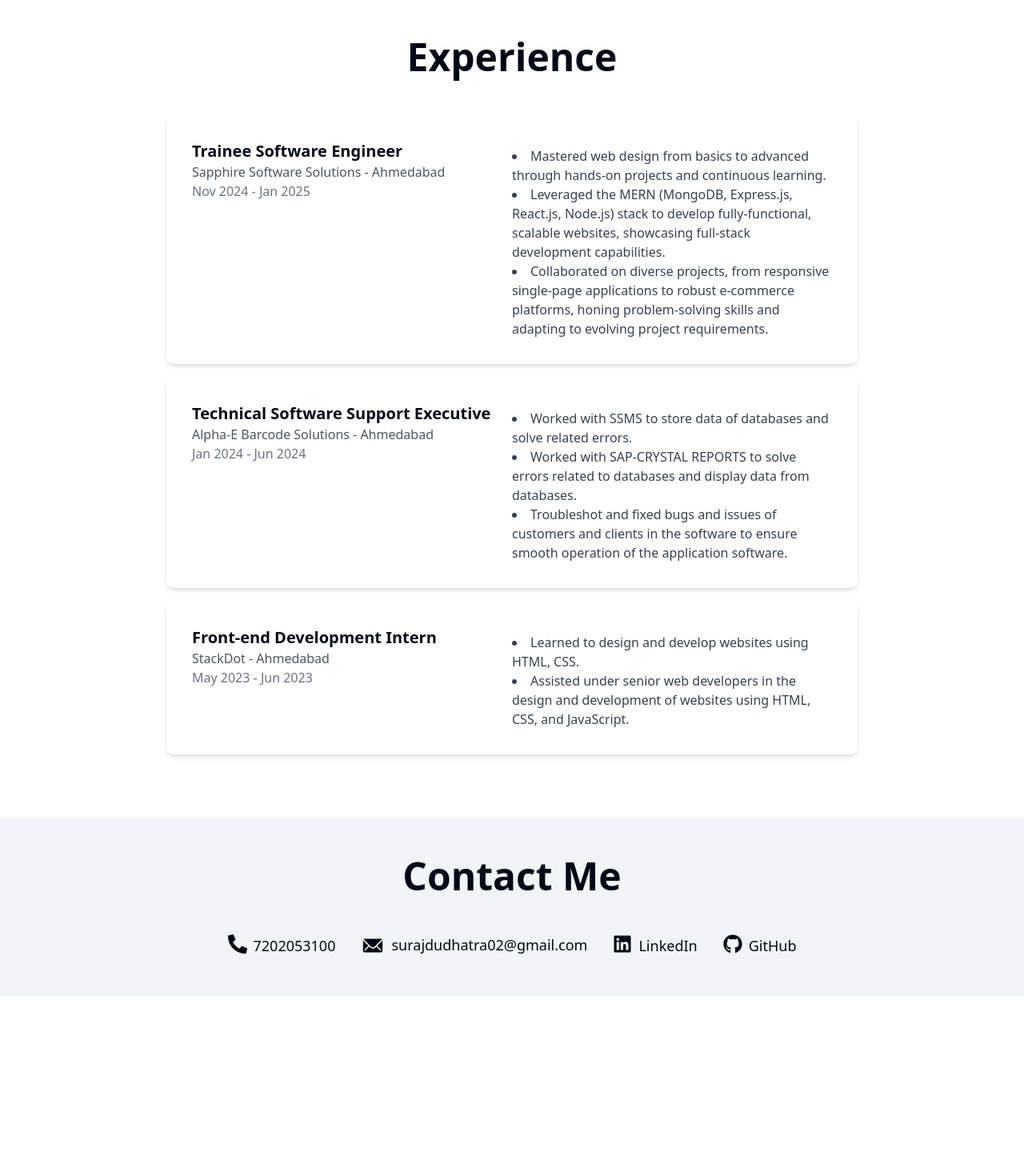
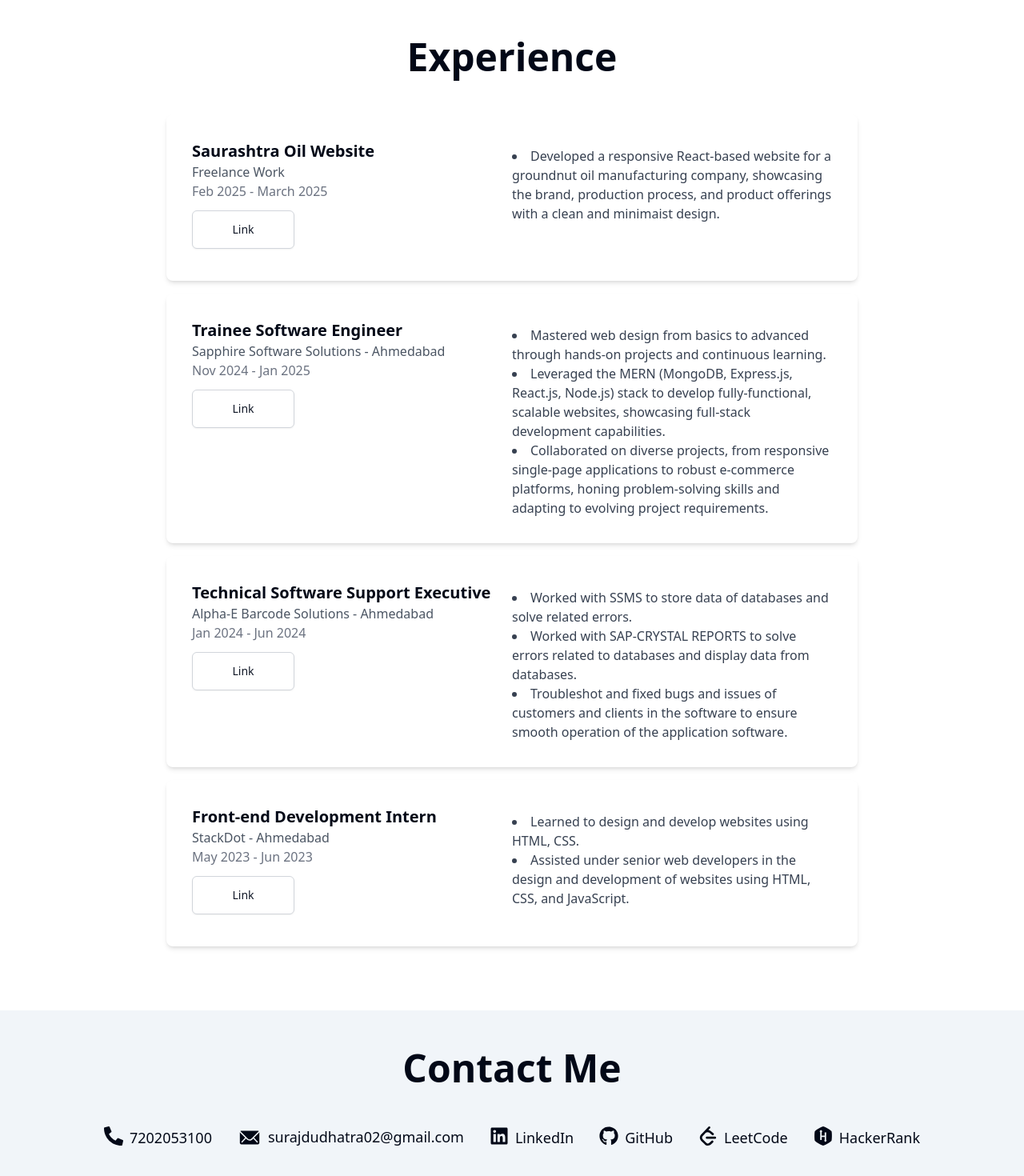
Before and after one commit to surajdudhatra02/Portfolio-react, a React (Vite) app: page / in a window 1280 px wide. Shown: the part 3767-5237 px from the top of the page at 80% size. Before the commit the page ends 5012 px from the top, so only its background shows below. Built offline with nearby package versions, Linux system fonts and the light colour scheme.

Commit message:
Resume Update, Freelance work add, Leetcode and Hackerrank add

```diff
--- a/src/components/ui/global/Experience.jsx
+++ b/src/components/ui/global/Experience.jsx
@@ -1,5 +1,15 @@
 
 const experiences = [
+  {
+    title: 'Saurashtra Oil Website',
+    company: 'Freelance Work',
+    duration: 'Feb 2025 - March 2025',
+    description: [
+      'Developed a responsive React-based website for a groundnut oil manufacturing company, showcasing the brand, production process, and product offerings with a clean and minimaist design.'
+    ],
+    link: "https://saurashtraoil.com/"
+  },
+
   {
     title: 'Trainee Software Engineer',
     company: 'Sapphire Software Solutions - Ahmedabad',
@@ -50,13 +60,13 @@ const Experience = () => {
                 <h3 className="text-xl font-semibold">{exp.title}</h3>
                 <h4 className="text-gray-600">{exp.company}</h4>
                 <p className="text-gray-500">{exp.duration}</p>
-                {/* <button
+                <button
                 type="button"
                 className="text-gray-900 bg-white border border-gray-300 focus:outline-none hover:bg-gray-200 focus:ring-4 focus:ring-gray-200 font-medium rounded-md text-sm px-6 py-3 mb-2 dark:bg-gray-800 dark:text-white dark:border-gray-600 dark:hover:bg-gray-700 dark:hover:border-gray-500 dark:focus:ring-gray-700 w-32 h-12 mt-3 shadow-sm hover:shadow-lg transition-shadow duration-300 ease-in-out"
               >
-                <a href={exp.link} >Certificate</a>
+                <a href={exp.link} >Link</a>
 
-              </button> */}
+              </button>
 
               </div>
               <ul className="mt-2 text-gray-700 md:w-1/2 md:ml-4">
--- a/src/components/ui/global/FooterSection.jsx
+++ b/src/components/ui/global/FooterSection.jsx
@@ -2,6 +2,8 @@ import { FaPhoneAlt } from "react-icons/fa";
 import { IoIosMail } from "react-icons/io";
 import { FaLinkedin } from "react-icons/fa6";
 import { FaGithub } from "react-icons/fa";
+import { SiLeetcode } from "react-icons/si";
+import { FaHackerrank } from "react-icons/fa6";
 
 const FooterSection = () => {
     return (
@@ -29,6 +31,16 @@ const FooterSection = () => {
                         <FaGithub size={24} />
                         <span><a href="https://github.com/surajdudhatra02">GitHub</a></span>
                     </div>
+
+                    <div className="flex gap-2 text-lg font-medium hover:underline underline-offset-4">
+                        <SiLeetcode  size={24} />
+                        <span><a href="https://leetcode.com/u/surajdudhatra/">LeetCode</a></span>
+                    </div>
+
+                    <div className="flex gap-2 text-lg font-medium hover:underline underline-offset-4">
+                        <FaHackerrank size={24} />
+                        <span><a href="https://www.hackerrank.com/profile/surajdudhatra">HackerRank</a></span>
+                    </div>
                 </div>
             </div>
         </section>
--- a/src/components/ui/global/HeroSection.jsx
+++ b/src/components/ui/global/HeroSection.jsx
@@ -32,7 +32,7 @@ export const HeroSection = () => {
               <div className="flex flex-col pt-3 gap-2 sm:flex-row sm:justify-center lg:justify-start">
                 <Button variant="outline" size="default" className="bg-gray-100">
                   <a
-                    href="https://drive.google.com/file/d/1zz_y8u7FM4S9Zp1f02Ir4jS0t2FEy4Cp/view?usp=sharing"
+                    href="https://drive.google.com/file/d/16RL87tAqiBua4tXXq6UQgt0nADkgc4Rv/view?usp=sharing"
                     // target="_blank"
                     // rel="noopener noreferrer"
                   >
```
Also changed, not shown: public/project/Sfppl.jpg (added).
